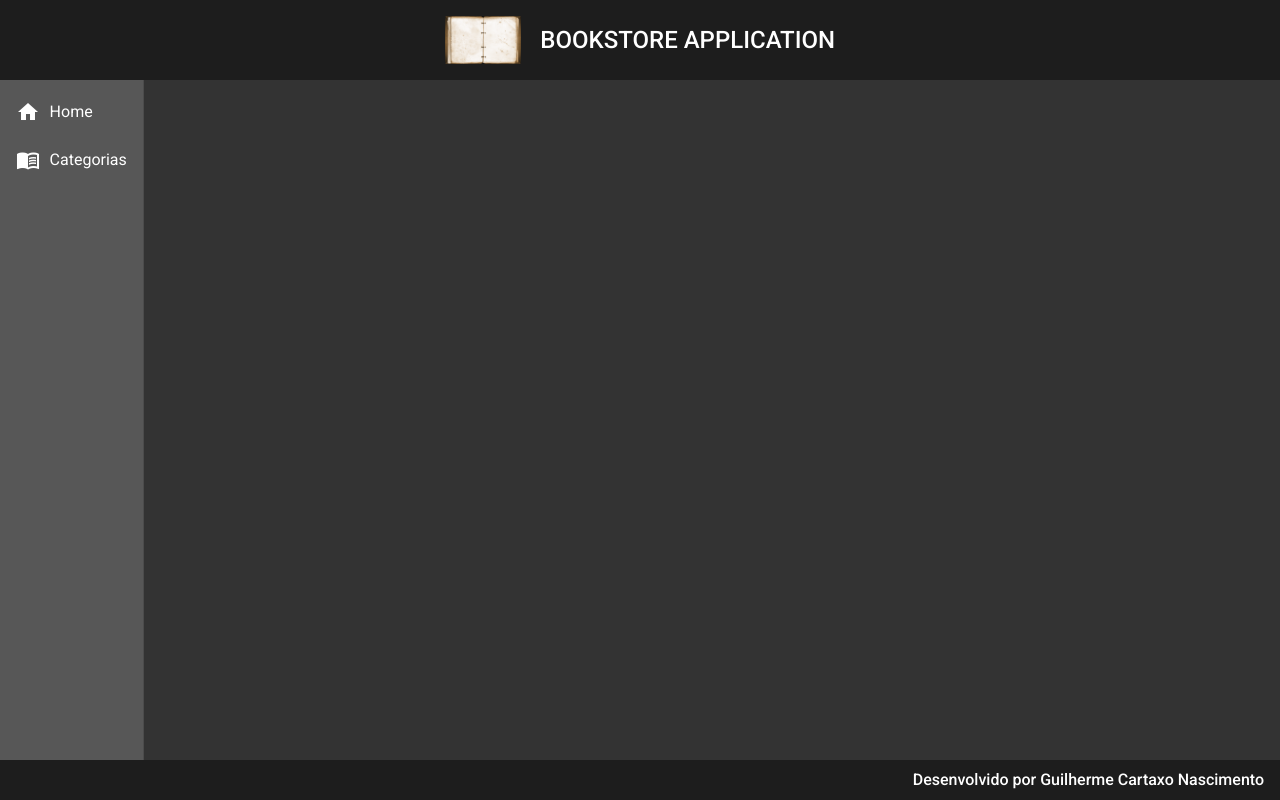
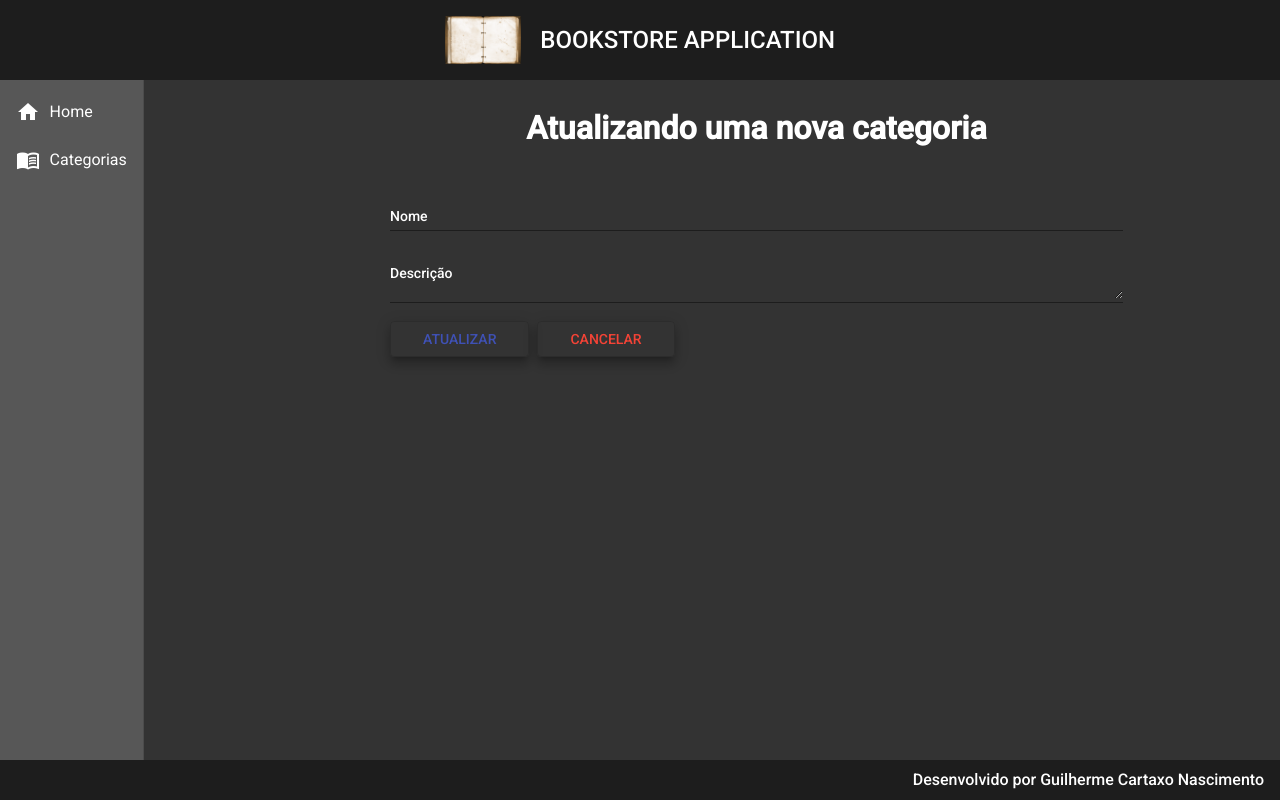
Before and after one commit to GuiCartaxo/bookstore-front, an Angular app: page /categorias/update/1 in a window 1280 px wide. Before the commit this address led to /. Built offline with nearby package versions, Linux system fonts and the light colour scheme; no server answers.

Commit message:
Update para categorias implementado

```diff
--- a/src/app/app-routing.module.ts
+++ b/src/app/app-routing.module.ts
@@ -3,6 +3,7 @@
 import { CategoriaCreateComponent } from './components/views/categoria/categoria-create/categoria-create.component';
 import { CategoriaDeleteComponent } from './components/views/categoria/categoria-delete/categoria-delete.component';
 import { CategoriaReadComponent } from './components/views/categoria/categoria-read/categoria-read.component';
+import { CategoriaUpdateComponent } from './components/views/categoria/categoria-update/categoria-update.component';
 import { HomeComponent } from './components/views/home/home.component';
 
 const routes: Routes = [
@@ -21,6 +22,10 @@
   {
     path: 'categorias/delete/:id',
     component: CategoriaDeleteComponent
+  },
+  {
+    path: 'categorias/update/:id',
+    component: CategoriaUpdateComponent
   }
 ];
 
--- a/src/app/app.module.ts
+++ b/src/app/app.module.ts
@@ -24,9 +24,10 @@
 import {MatFormFieldModule} from '@angular/material/form-field';
 import {MatSnackBarModule} from '@angular/material/snack-bar';
 import { CategoriaDeleteComponent } from './components/views/categoria/categoria-delete/categoria-delete.component';
+import { CategoriaUpdateComponent } from './components/views/categoria/categoria-update/categoria-update.component';
 
 @NgModule({
-  declarations: [AppComponent, HeaderComponent, FooterComponent, NavComponent, HomeComponent, CategoriaReadComponent, CategoriaCreateComponent, CategoriaDeleteComponent],
+  declarations: [AppComponent, HeaderComponent, FooterComponent, NavComponent, HomeComponent, CategoriaReadComponent, CategoriaCreateComponent, CategoriaDeleteComponent, CategoriaUpdateComponent],
   imports: [
     BrowserModule,
     AppRoutingModule,
--- a/src/app/components/views/categoria/categoria-read/categoria-read.component.html
+++ b/src/app/components/views/categoria/categoria-read/categoria-read.component.html
@@ -35,7 +35,7 @@
             <ng-container matColumnDef="acoes">
                 <th class="mat-header" mat-header-cell *matHeaderCellDef> Ações </th>
                 <td mat-cell *matCellDef="let row">
-                    <a class="edit" href="#"><i class="material-icons">edit</i></a>
+                    <a class="edit" routerLink="update/{{ row.id }}"><i class="material-icons">edit</i></a>
                     <a class="delete" routerLink="delete/{{ row.id }}"><i class="material-icons">delete</i></a>
                 </td>
             </ng-container>
--- /dev/null
+++ b/src/app/components/views/categoria/categoria-update/categoria-update.component.css
@@ -0,0 +1,43 @@
+form {
+    text-align: center;
+    width: 70%;
+    margin: 2rem auto 0 auto;
+}
+
+form h1 {
+    font-size: 2rem;
+    font-weight: bold;
+    margin-bottom: 3rem;
+}
+
+.form {
+    width: 100%;
+}
+
+.form input::placeholder {
+    color: #FFF;
+}
+
+.form textarea::placeholder {
+    color: #FFF;
+}
+
+mat-form-field mat-label {
+    color: #FFF;
+    font-weight: 500;
+}
+
+.mat-input-element:disabled, .mat-form-field-type-mat-native-select.mat-form-field-disabled .mat-form-field-infix::after {
+    color: #FFF;
+}
+
+.buttons {
+    width: 100%;
+    text-align: start;
+}
+
+.buttons button {
+    margin-right: .5rem;
+    padding-right: 2rem;
+    padding-left: 2rem;
+}
--- /dev/null
+++ b/src/app/components/views/categoria/categoria-update/categoria-update.component.html
@@ -0,0 +1,17 @@
+<form action="">
+    <h1>Atualizando uma nova categoria</h1>
+
+    <mat-form-field class="form">
+        <mat-label>Nome</mat-label>
+        <input matInput [(ngModel)]="categoria.nome" type="text" name="nome" placeholder="Ex. Computação">
+    </mat-form-field>
+    <mat-form-field class="form">
+        <mat-label>Descrição</mat-label>
+        <textarea matInput [(ngModel)]="categoria.descricao" type="text" name="descricao" placeholder="Livros de computação"></textarea>
+    </mat-form-field>
+
+    <div class="buttons">
+        <button (click)="update()" class="mat-elevation-z8" mat-stroked-button color="primary">ATUALIZAR</button>
+        <button (click)="cancel()" class="mat-elevation-z8" mat-stroked-button color="warn">CANCELAR</button>
+    </div>
+</form>
--- /dev/null
+++ b/src/app/components/views/categoria/categoria-update/categoria-update.component.ts
@@ -0,0 +1,47 @@
+import { Component, OnInit } from '@angular/core';
+import { ActivatedRoute, Router } from '@angular/router';
+import { Categoria } from '../categoria.model';
+import { CategoriaService } from '../categoria.service';
+
+@Component({
+  selector: 'app-categoria-update',
+  templateUrl: './categoria-update.component.html',
+  styleUrls: ['./categoria-update.component.css']
+})
+export class CategoriaUpdateComponent implements OnInit {
+
+  categoria: Categoria = {
+    id: '',
+    nome: '',
+    descricao: ''
+  }
+
+  constructor(private service: CategoriaService, private route: ActivatedRoute, private router: Router) { }
+
+  ngOnInit(): void {
+    this.categoria.id = this.route.snapshot.paramMap.get('id')!;
+
+    this.findById();
+  }
+
+  findById(): void {
+    this.service.findById(this.categoria.id!).subscribe(resposta => {
+      this.categoria.nome = resposta.nome;
+      this.categoria.descricao = resposta.descricao;
+    })
+  }
+
+  update(): void {
+    this.service.update(this.categoria).subscribe(resposta => {
+      this.router.navigate(['categorias']);
+      this.service.mensagem('Categorias atualizada com sucesso!');
+    }, err => {
+      this.service.mensagem('Validar se todos os campos estão preenchidos corretamente!');
+    })
+  }
+
+  cancel(): void {
+    this.router.navigate(['categorias']);
+  }
+
+}
--- a/src/app/components/views/categoria/categoria.service.ts
+++ b/src/app/components/views/categoria/categoria.service.ts
@@ -39,6 +39,12 @@
     return this.http.delete<void>(url);
   }
 
+  update(categoria: Categoria): Observable<void> {
+    const url = `${this.baseUrl}/categorias/${categoria.id}`;
+
+    return this.http.put<void>(url, categoria);
+  }
+
   mensagem(str: String): void {
     this._snack.open(`${str}`, 'OK', {
       horizontalPosition: 'end',
```
